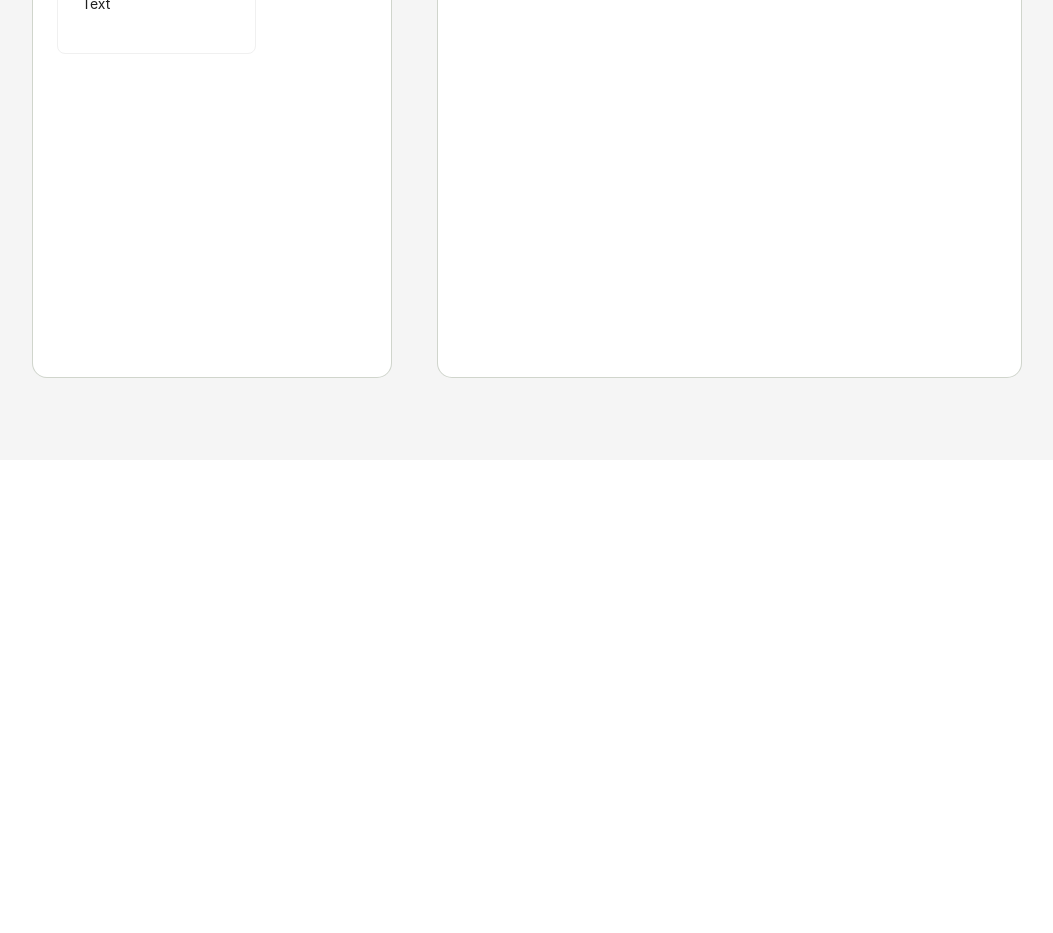
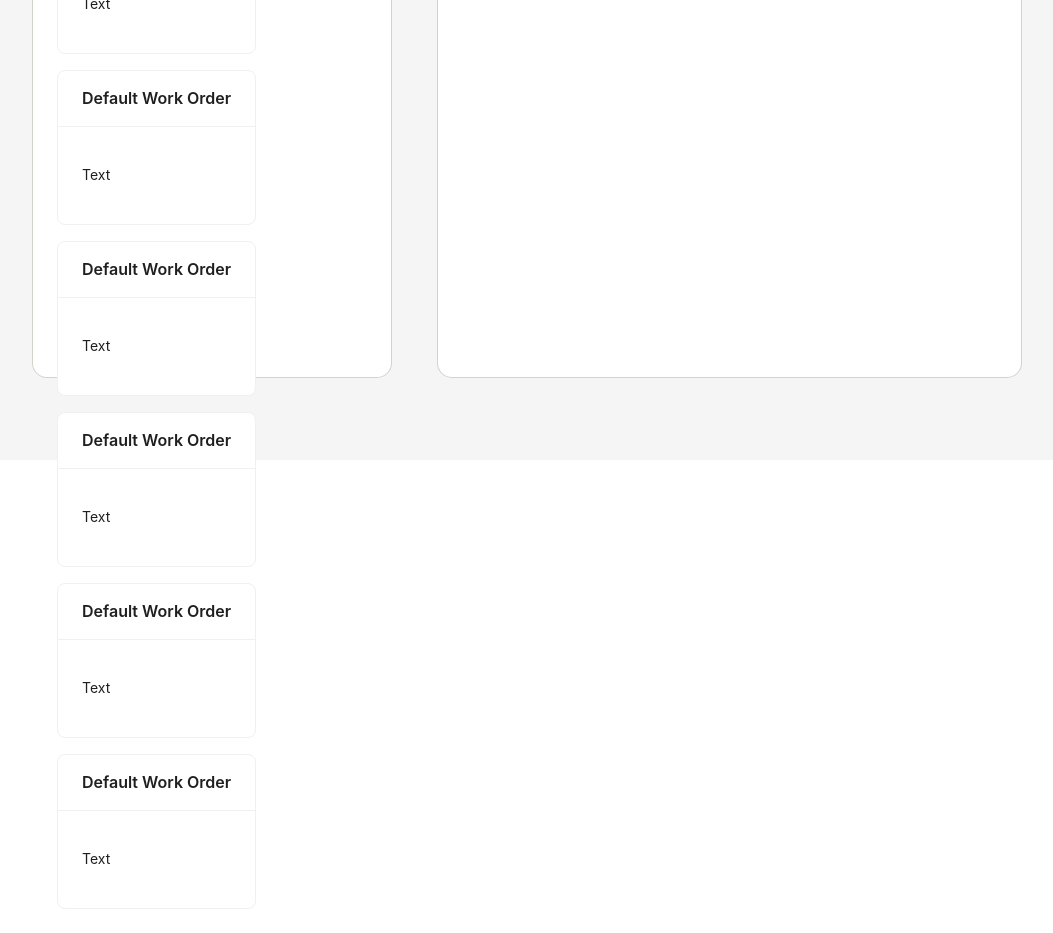
Before and after one commit to NicKyeaa/asm-front, a React (Vite) app: page / in a window 1280 px wide. Shown: the part 340-1273 px from the top of the page, without its empty margins (213-1266 px from the left). Before the commit the page ends 968 px from the top, so only its background shows below. Built offline with nearby package versions, Linux system fonts and the light colour scheme.

Commit message:
Added multiple WorkOrderCard

```diff
--- a/src/pages/WorkOrdersPage/WorkOrders.tsx
+++ b/src/pages/WorkOrdersPage/WorkOrders.tsx
@@ -34,6 +34,11 @@ const WorkOrders: React.FC = () => {
         >
           <Space direction='vertical' size='middle'>
             <WorkOrderCard />
+            <WorkOrderCard />
+            <WorkOrderCard />
+            <WorkOrderCard />
+            <WorkOrderCard />
+            <WorkOrderCard />
           </Space>
         </Card>
       </Col>
```
